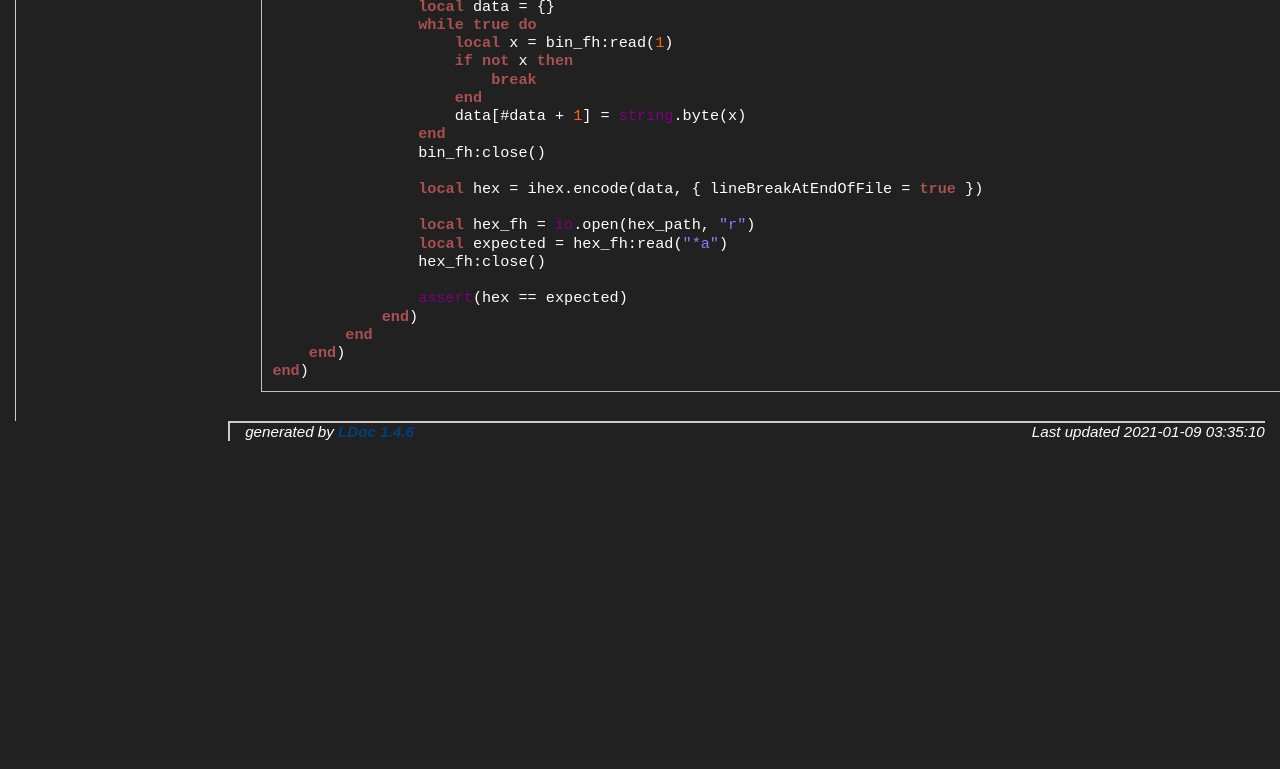
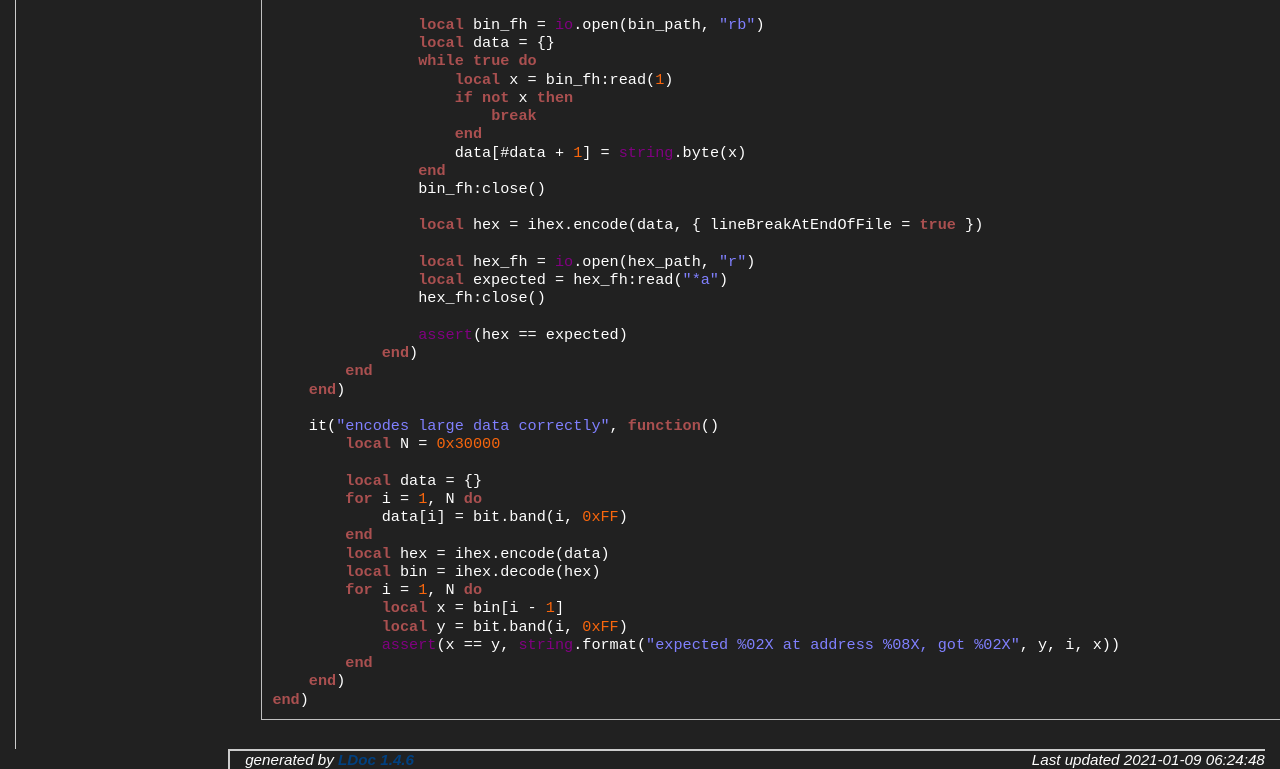
Before and after one commit to sci4me/ihex.lua, a plain HTML site: page docs/examples/lua-ihex_spec.lua.html in a window 1280 px wide. Shown: the part 1268-2037 px from the top of the page. Before the commit the page ends 1709 px from the top, so only its background shows below. Drawn offline with Linux system fonts and the light colour scheme.

Commit message:
Attempt to use cache properly
Implement encoding of extended linear address records to support data sizes > 64k

Oops

Temporarily make cache key depend on src files

Tests require bit32

Temporarily disable checking for cache hit; not sure why lua 5.1-5.4 passed but luajit* failed...

Can't ever be easy eh?

Okay now don't frick me

*sigh*

Gee thanks GitHub for not failing when I try to use a non-existent file as part of my cache key, explaining why the damn key wasn't changing; VERY HELPFUL

Let the micro-optimization begin lol

iamverysmart

*crosses fingers*

Add badge for tests

*crosses toes*

Sure wish I could run these locally lol, but 'act' fails to run it so :/

F

*crosses eyes*

y

damnit

hecc

I don't even need the cache but god damnit, I've come this far

Ima be so pissed lmao

Well technically the last commit is closer to working than the one prior... :|

Wanna see this damn thing work before trying GITHUB_ENV...

*crosses the line*

I suffer each day I live and breathe

```diff
--- a/docs/examples/lua-ihex_spec.lua.html
+++ b/docs/examples/lua-ihex_spec.lua.html
@@ -48,6 +48,8 @@
 
     <h2>lua-ihex_spec.lua</h2>
 <pre>
+<span class="keyword">local</span> bit = <span class="global">require</span> <span class="string">"bit32"</span>
+
 <span class="global">math</span>.randomseed(<span class="global">os</span>.time())
 
 <span class="comment">-- TODO: more thorough test suite!
@@ -133,6 +135,22 @@ describe(<span class="string">"lua-ihex"</span>, <span class="keyword">function<
             <span class="keyword">end</span>)
         <span class="keyword">end</span>
     <span class="keyword">end</span>)
+
+    it(<span class="string">"encodes large data correctly"</span>, <span class="keyword">function</span>()
+        <span class="keyword">local</span> N = <span class="number">0x30000</span>
+
+        <span class="keyword">local</span> data = {}
+        <span class="keyword">for</span> i = <span class="number">1</span>, N <span class="keyword">do</span>
+            data[i] = bit.band(i, <span class="number">0xFF</span>)
+        <span class="keyword">end</span>
+        <span class="keyword">local</span> hex = ihex.encode(data)
+        <span class="keyword">local</span> bin = ihex.decode(hex)
+        <span class="keyword">for</span> i = <span class="number">1</span>, N <span class="keyword">do</span>
+            <span class="keyword">local</span> x = bin[i - <span class="number">1</span>]
+            <span class="keyword">local</span> y = bit.band(i, <span class="number">0xFF</span>)
+            <span class="global">assert</span>(x == y, <span class="global">string</span>.format(<span class="string">"expected %02X at address %08X, got %02X"</span>, y, i, x))
+        <span class="keyword">end</span>
+    <span class="keyword">end</span>)
 <span class="keyword">end</span>)</pre>
 
 
@@ -140,7 +158,7 @@ describe(<span class="string">"lua-ihex"</span>, <span class="keyword">function<
 </div> <!-- id="main" -->
 <div id="about">
 <i>generated by <a href="http://github.com/stevedonovan/LDoc">LDoc 1.4.6</a></i>
-<i style="float:right;">Last updated 2021-01-09 03:35:10 </i>
+<i style="float:right;">Last updated 2021-01-09 06:24:48 </i>
 </div> <!-- id="about" -->
 </div> <!-- id="container" -->
 </body>
```
Also changed, not shown: docs/index.html (+1 -1 lines), docs/topics/README.md.html (+3 -1 lines), 5 other files.
